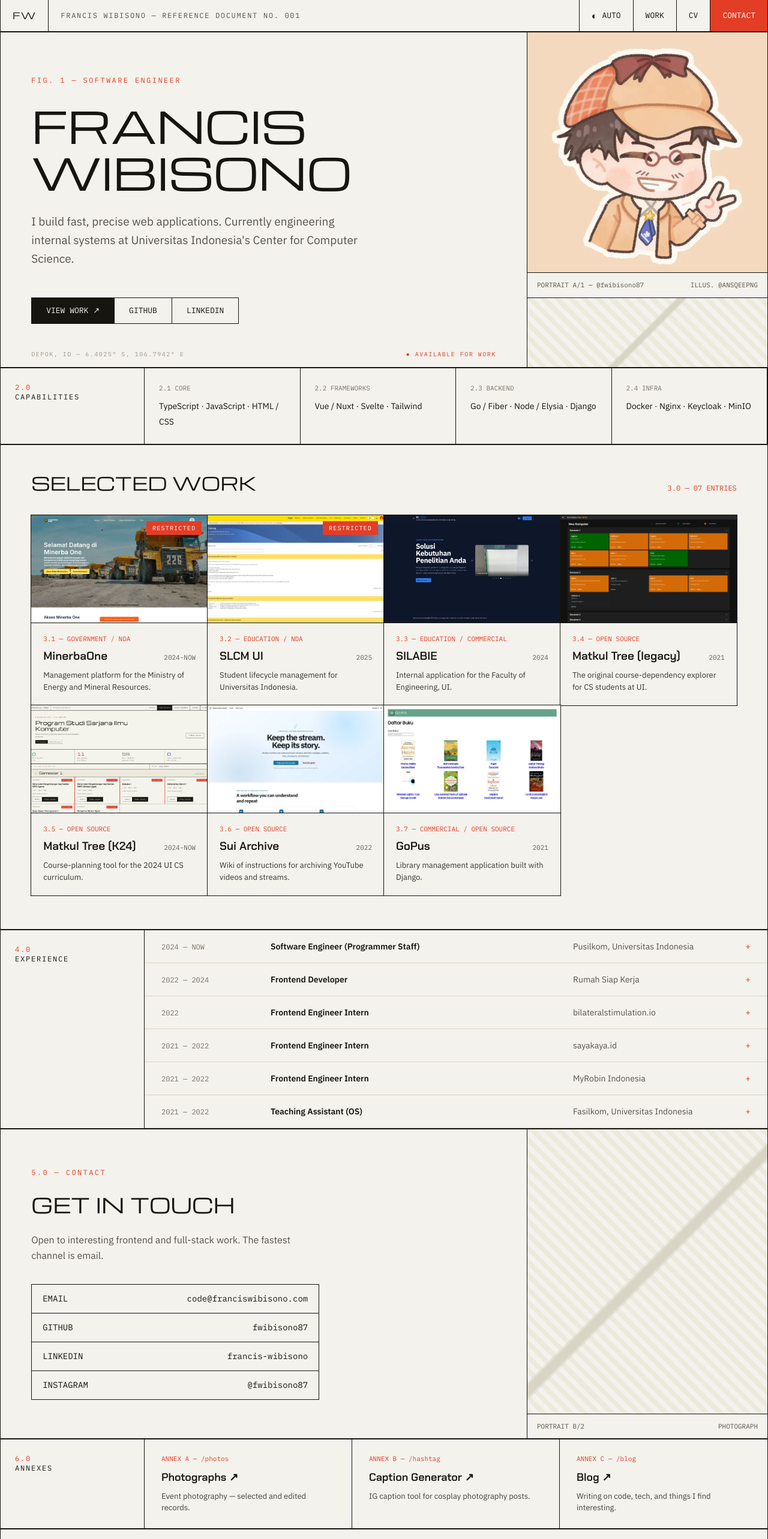
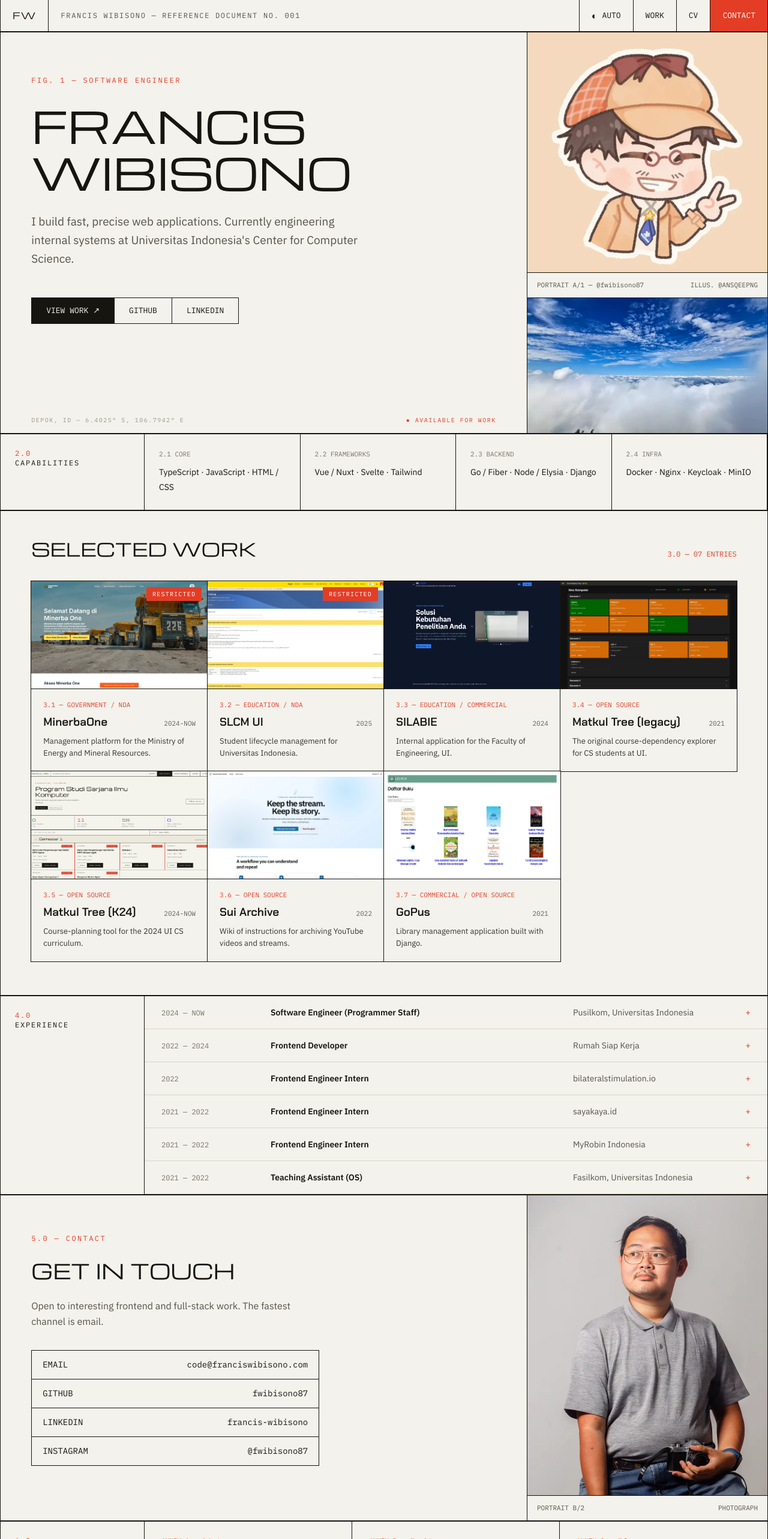
Before and after one commit to fwibisono87/fwibisono87, a SvelteKit app: page / in a window 1280 px wide. Shown: the top 2566 px of the page at 60% size. Built offline with nearby package versions, Linux system fonts and the light colour scheme.

Commit message:
feat: more portfolio 2

```diff
--- a/src/routes/+page.svelte
+++ b/src/routes/+page.svelte
@@ -112,7 +112,7 @@
 						<div class="mt-12 flex flex-wrap"><a class={`${button} bg-ink text-paper hover:border-accent hover:bg-accent hover:text-white dark:bg-night-ink dark:text-night`} href="#work">VIEW WORK ↗</a><a class={`${button} -ml-px`} href="https://www.github.com/fwibisono87">GITHUB</a><a class={`${button} -ml-px`} href="https://www.linkedin.com/in/francis-wibisono/">LINKEDIN</a></div>
 						<div class="absolute bottom-3.5 left-[clamp(20px,4vw,56px)] right-[clamp(20px,4vw,56px)] flex justify-between gap-3 font-mono text-[10px] tracking-[.15em] text-faint dark:text-night-muted-2"><span class="max-[600px]:hidden">DEPOK, ID — 6.4025° S, 106.7942° E</span><span class="animate-blink text-accent motion-reduce:animate-none">● AVAILABLE FOR WORK</span></div>
 					</div>
-					<div class="flex flex-col"><figure class="m-0"><img class="aspect-square w-full object-cover" src="/img/anime.webp" width="800" height="800" alt="Illustrated portrait of Francis Wibisono smiling and making a peace sign" /><figcaption class="flex justify-between gap-2.5 border-t border-ink px-4 py-3 font-mono text-[11px] text-muted dark:border-night-ink dark:text-night-muted"><span>PORTRAIT A/1 — @fwibisono87</span><a class="text-inherit" href="https://twitter.com/ansqeepng">ILLUS. @ANSQEEPNG</a></figcaption></figure><span class={`${imagePattern} min-h-[24px] flex-1 border-t border-ink dark:border-night-ink`} aria-hidden="true"></span></div>
+					<div class="flex flex-col"><figure class="m-0"><img class="aspect-square w-full object-cover" src="/img/anime.webp" width="800" height="800" alt="Illustrated portrait of Francis Wibisono smiling and making a peace sign" /><figcaption class="flex justify-between gap-2.5 border-t border-ink px-4 py-3 font-mono text-[11px] text-muted dark:border-night-ink dark:text-night-muted"><span>PORTRAIT A/1 — @fwibisono87</span><a class="text-inherit" href="https://twitter.com/ansqeepng">ILLUS. @ANSQEEPNG</a></figcaption></figure><img class="min-h-[24px] w-full flex-1 border-t border-ink object-cover dark:border-night-ink" src="/img/snap.webp" width="800" height="450" alt="Francis Wibisono — photograph" loading="lazy" decoding="async" /></div>
 				</section>
 
 				<section class="grid grid-cols-[240px_repeat(4,1fr)] border-b-2 border-ink dark:border-night-ink max-[1100px]:grid-cols-2 max-[600px]:grid-cols-1" aria-labelledby="capabilities-heading">
@@ -198,7 +198,7 @@
 					<div class="border-r border-ink px-[clamp(20px,4vw,56px)] py-[clamp(36px,5vw,64px)] dark:border-night-ink max-[920px]:border-b max-[920px]:border-r-0"><p class={eyebrow}>5.0 — CONTACT</p><h2 id="contact-heading" class="my-5 font-display text-[clamp(24px,3.5vw,34px)] font-normal">GET IN TOUCH</h2><p class="mb-9 max-w-[460px] leading-relaxed text-muted dark:text-night-muted">Open to interesting frontend and full-stack work. The fastest channel is email.</p>
 						<div class="flex max-w-[480px] flex-col font-mono text-[clamp(12px,1.5vw,14px)]">{#each [['EMAIL','code@franciswibisono.com','mailto:code@franciswibisono.com'],['GITHUB','fwibisono87','https://www.github.com/fwibisono87'],['LINKEDIN','francis-wibisono','https://www.linkedin.com/in/francis-wibisono/'],['INSTAGRAM','@fwibisono87','https://www.instagram.com/fwibisono87']] as contact}<a class="-mt-px flex justify-between gap-2.5 border border-ink px-[18px] py-[13px] text-inherit no-underline hover:bg-ink hover:text-paper dark:border-night-ink dark:hover:bg-night-ink dark:hover:text-night" href={contact[2]}><span>{contact[0]}</span><span>{contact[1]}</span></a>{/each}</div>
 					</div>
-					<figure class="m-0 flex min-h-[320px] flex-col"><div class={`${imagePattern} min-h-[280px] flex-1`} role="img" aria-label="real photo — bottom of page"></div><figcaption class="flex justify-between border-t border-ink px-4 py-3 font-mono text-[11px] text-muted dark:border-night-ink dark:text-night-muted"><span>PORTRAIT B/2</span><span>PHOTOGRAPH</span></figcaption></figure>
+					<figure class="m-0 flex min-h-[320px] flex-col"><img class="min-h-[280px] w-full flex-1 object-cover" src="/img/photo.webp" width="800" height="1000" alt="Photograph of Francis Wibisono" loading="lazy" decoding="async" /><figcaption class="flex justify-between border-t border-ink px-4 py-3 font-mono text-[11px] text-muted dark:border-night-ink dark:text-night-muted"><span>PORTRAIT B/2</span><span>PHOTOGRAPH</span></figcaption></figure>
 				</section>
 
 			<section class="grid grid-cols-[240px_1fr_1fr_1fr] border-b-2 border-ink dark:border-night-ink max-[920px]:grid-cols-2 max-[600px]:grid-cols-1" aria-labelledby="annex-heading">
```
Also changed, not shown: static/img/photo.webp (added), static/img/snap.webp (added).
